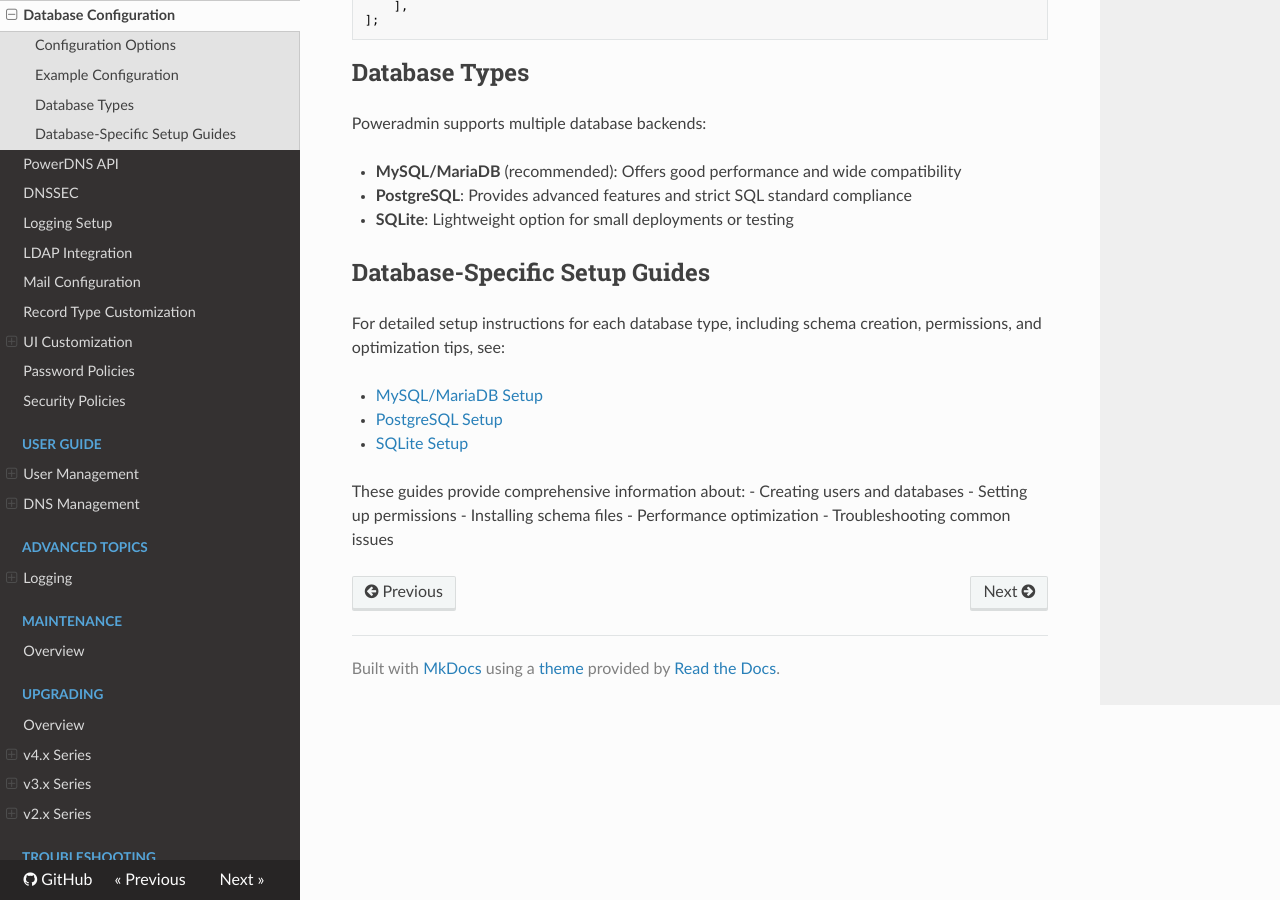
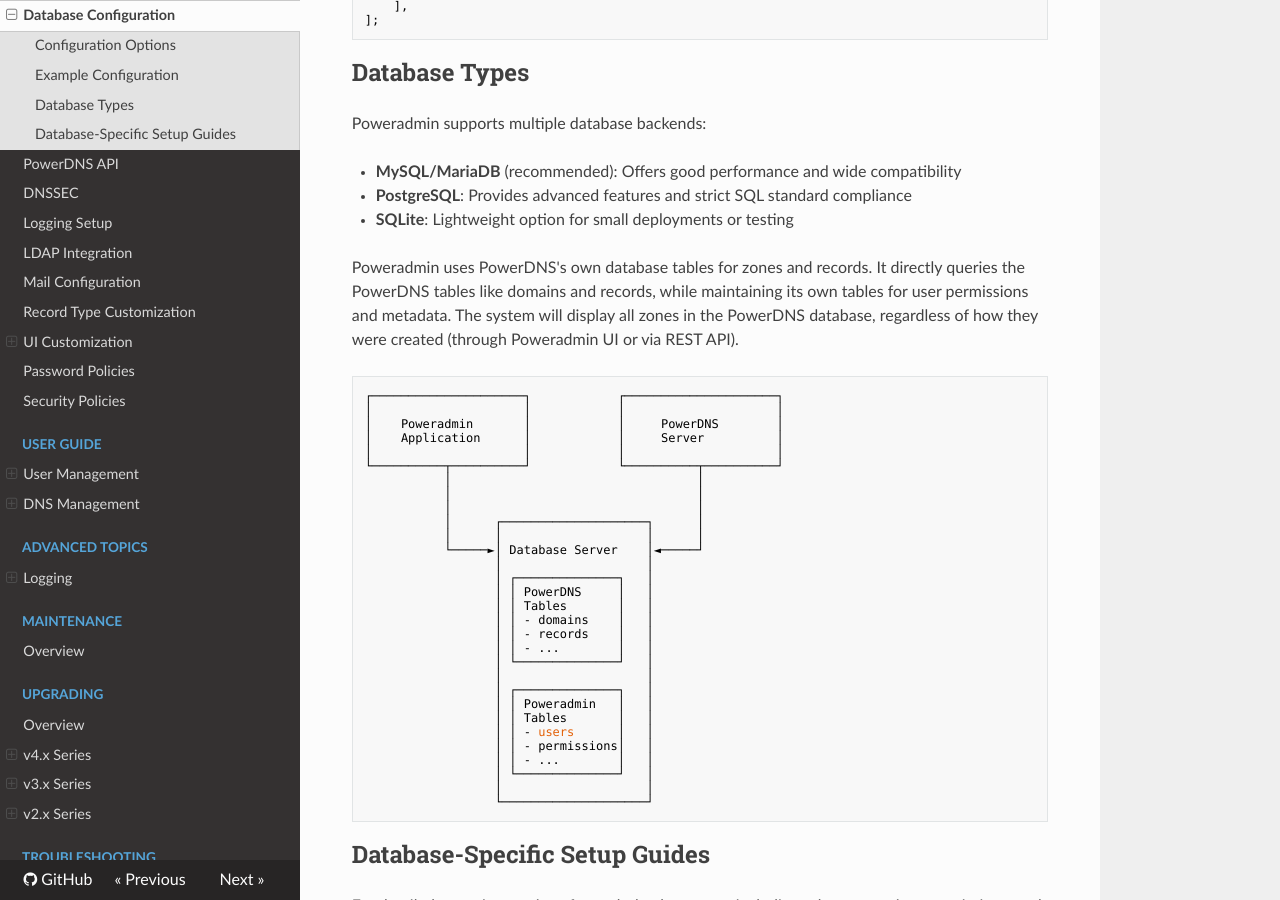
Before and after one commit to poweradmin/poweradmin-docs, an MkDocs documentation site: the page built from docs/configuration/database.md, in a window 1280 px wide and 900 px high, scrolled down 938 px. Built offline with MkDocs 1.6.1, drawn with Linux system fonts in a browser that asks for light colours; nearby versions of some CDN libraries.

Commit message:
docs: added explanation on db use

````diff
--- a/docs/configuration/database.md
+++ b/docs/configuration/database.md
@@ -42,6 +42,41 @@
 - **PostgreSQL**: Provides advanced features and strict SQL standard compliance
 - **SQLite**: Lightweight option for small deployments or testing
 
+Poweradmin uses PowerDNS's own database tables for zones and records. It directly queries the PowerDNS tables like domains and records, while maintaining its own tables for user permissions and metadata. The system will display all zones in the PowerDNS database, regardless of how they were created (through Poweradmin UI or via REST API).
+
+```
+┌─────────────────────┐            ┌─────────────────────┐
+│                     │            │                     │
+│    Poweradmin       │            │     PowerDNS        │
+│    Application      │            │     Server          │
+│                     │            │                     │
+└──────────┬──────────┘            └──────────┬──────────┘
+           │                                  │
+           │                                  │
+           │                                  │
+           │      ┌────────────────────┐      │
+           │      │                    │      │
+           └─────►│ Database Server    │◄─────┘
+                  │                    │
+                  │ ┌──────────────┐   │
+                  │ │ PowerDNS     │   │
+                  │ │ Tables       │   │
+                  │ │ - domains    │   │
+                  │ │ - records    │   │
+                  │ │ - ...        │   │
+                  │ └──────────────┘   │
+                  │                    │
+                  │ ┌──────────────┐   │
+                  │ │ Poweradmin   │   │
+                  │ │ Tables       │   │
+                  │ │ - users      │   │
+                  │ │ - permissions│   │
+                  │ │ - ...        │   │
+                  │ └──────────────┘   │
+                  │                    │
+                  └────────────────────┘
+```
+
 ## Database-Specific Setup Guides
 
 For detailed setup instructions for each database type, including schema creation, permissions, and optimization tips, see:
````
